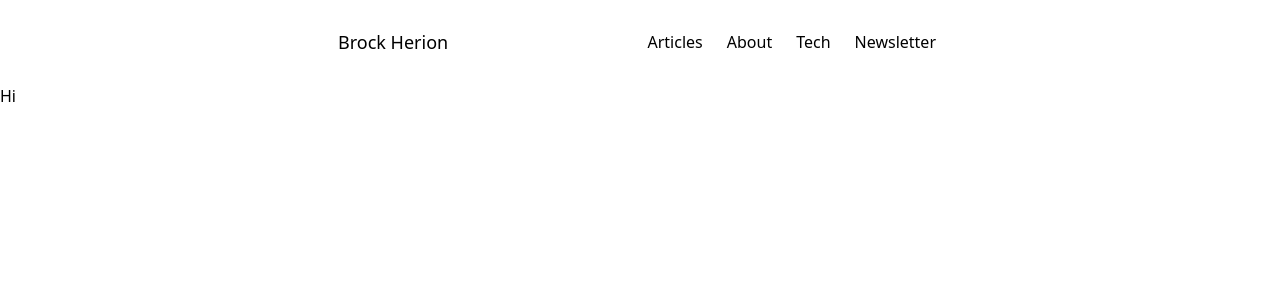
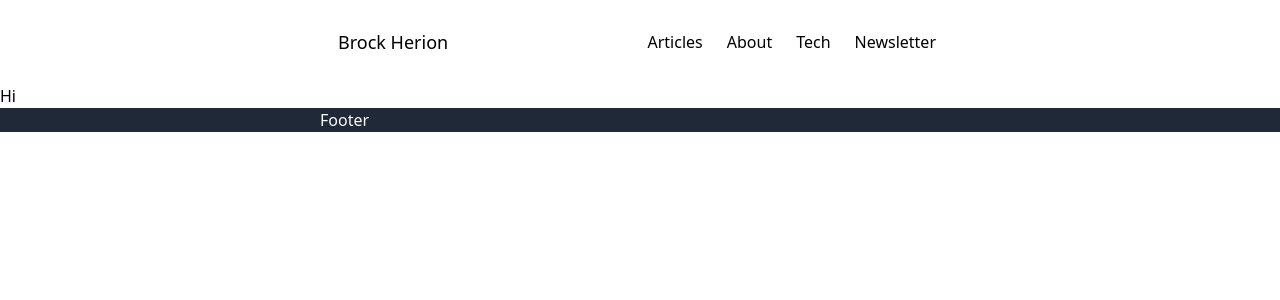
Before and after one commit to BrockHerion/OLD---brockherion.com, a Nuxt app: page / in a window 1280 px wide. Shown: the top 300 px of the page. Built offline with nearby package versions, Linux system fonts and the light colour scheme; some icons are missing.

Commit message:
Added bottom footer

```diff
--- /dev/null
+++ b/components/Footer.vue
@@ -0,0 +1,10 @@
+<template>
+  <footer>
+
+    <section class="bg-gray-800">
+      <div class="mx-80 text-gray-50">
+        <span>Footer</span>
+      </div>
+    </section>
+  </footer>
+</template>
--- a/layouts/default.vue
+++ b/layouts/default.vue
@@ -6,5 +6,7 @@
       <Nuxt />
     </main>
 
+    <Footer />
+
   </div>
 </template>
```
